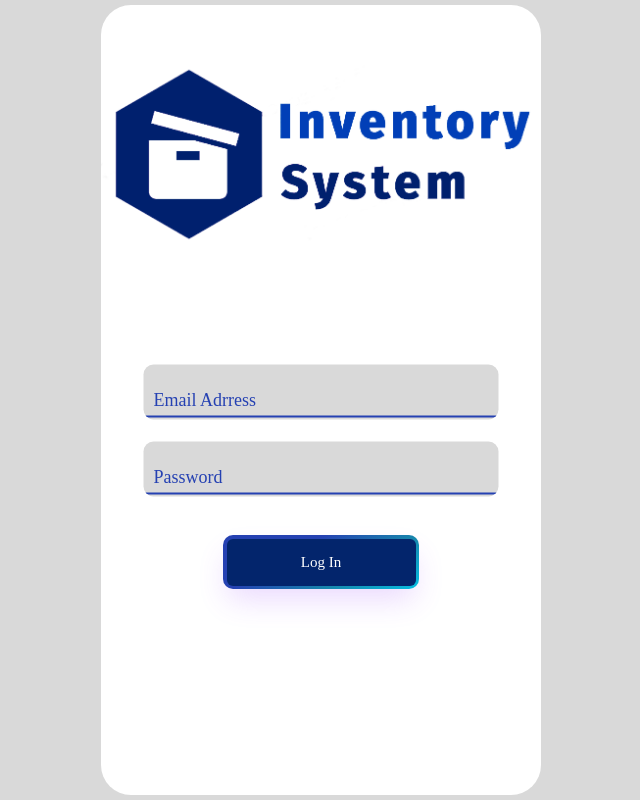
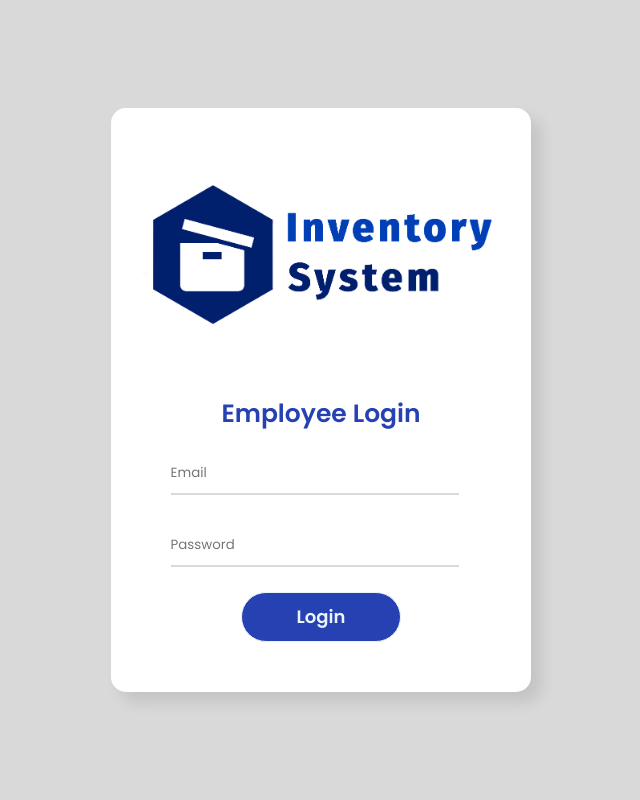
Before and after one commit to Skinde/ERPSoftware, a React (Create React App) app in the folder frontend/: page / in a window 1280 px wide. Shown: the whole page, without its empty margins (319-959 px from the left). Built offline with nearby package versions, Linux system fonts and the light colour scheme.

Commit message:
frontend_14_10

```diff
--- a/frontend/src/index.js
+++ b/frontend/src/index.js
@@ -2,4 +2,10 @@ import React from "react";
 import ReactDOM from "react-dom";
 import App from "./App";
 
-ReactDOM.render(<App />, document.getElementById('root'))
+//ReactDOM.render(<App />, document.getElementById('root'))
+ReactDOM.render(
+    <React.StrictMode>
+        <App/>
+    </React.StrictMode>,
+    document.getElementById('root')
+);
--- a/frontend/src/js/LoginForm.js
+++ b/frontend/src/js/LoginForm.js
@@ -1,58 +1,91 @@
 import React from "react";
+import { useState, useEffect } from "react";
 import './../styles/App_Login.css';
 
-const logo_style = { marginTop: '50px' }
+const logo_style = { marginTop: '25px' }
 const logo = require('./../oficial_logo.png');
 
-function LoginForm() {
+function isEmpty(obj) {
+    for (const property in obj) {
+        return false;
+    }
+    return true;
+}
+
+const LoginForm = () => {
+    const initialValues = { email: "", password: "" };
+    const [formValues, setFormValues] = useState(initialValues);
+    const [formErrors, setFormErrors] = useState({});
+    const [isSubmit, setIsSubmit] = useState(false);
+
+    const handleChange = (e) => {
+        const { name, value } = e.target;
+        setFormValues({ ...formValues, [name]: value });
+    };
+
+    const handleSubmit = (e) => {
+        e.preventDefault();
+        setFormErrors(validate(formValues));
+        setIsSubmit(true);
+
+        if (isEmpty(validate(formValues))) document.theForm.submit();
+    };
+
+    useEffect(() => {
+        console.log(formErrors);
+        if (Object.keys(formErrors).length === 0 && isSubmit) {
+            console.log(formValues);
+        }
+    }, [formErrors]);
+
+    const validate = (values) => {
+        const errors = {};
+        const regex = /^[^\s@]+@[^\s@]+\.[^\s@]{2,}$/i;
+
+        if (!values.email) {
+            errors.email = "Email is required!";
+        } else if (!regex.test(values.email)) {
+            errors.email = "This is not a valid email format!";
+        }
+        if (!values.password) {
+            errors.password = "Password is required";
+        } else if (values.password.length < 4) {
+            errors.password = "Password must be more than 4 characters";
+        } else if (values.password.length > 10) {
+            errors.password = "Password cannot exceed more than 10 characters";
+        }
+        return errors;
+    };
+
     return (
-    <div class="main_login_box">
+    <div class="main-box">
         <div style={logo_style}>
-            <img src={logo} width="440px" alt="Main logo" />
+            <img src={logo} width="360px" alt="Main logo" />
         </div>
 
-        <form class="form" name="e_form" id="form1" required>
-            <input type="text" required="required" name="a" id="aa"/>
-                <label class="lbl-nombre">
-                    <span class="text-nomb">Email Adrress</span>
-                </label>
+        <header>Employee Login</header>
+
+        <form method="post" onSubmit={handleSubmit} name="theForm">
+            <div className="ui form">
+                <div className="txt_field">
+                    <input class="input_e" type="text" name="email" placeholder="Email" value={formValues.email} onChange={handleChange}/>
+                    <span class="bar-line"></span>
+                </div>
+                <p class="error">{formErrors.email}</p>
+
+                <div className="txt_field">
+                    <input class="input_e" type="password" name="password" placeholder="Password" value={formValues.password} onChange={handleChange}/>
+                    <span class="bar-line"></span>
+                </div>
+                <p class="error">{formErrors.password}</p>
+            </div>
+
+            <input type="submit" value="Login" />
         </form>
-
-        <form class="form" name="p_form" id="form2" required>
-            <input type="password" required="required" name="b" id="bb"/>
-                <label class="lbl-nombre">
-                    <span class="text-nomb">Password</span>
-                </label>
-        </form>
-
-        <button id="s_button" class="button-64" type="submit" onClick={submitForm}>
-            <span class="text">Log In</span>
-        </button>
     </div>
     )
 }
 
-document.addEventListener("keypress", function(e) {
-    var f1 = document.forms.form1.a.value;
-    var f2 = document.forms.form2.b.value;
 
-})
-
-// Hiding Pop-up
-document.addEventListener('invalid', (function () {
-    return function (e) {
-      e.preventDefault();
-      document.getElementById("name").focus();
-    };
-})(), true);
-
-function submitForm() {
-    if (document.forms.form1.a.value !== "" && document.forms.form2.b.value !== "") {
-        document.getElementById("form1").submit();
-        document.getElementById("form2").submit();
-        return true;
-    }
-    return false;
-}
 
 export default LoginForm;
--- a/frontend/src/styles/App_Login.css
+++ b/frontend/src/styles/App_Login.css
@@ -1,179 +1,107 @@
+@import url('https://fonts.googleapis.com/css2?family=Noto+Sans:wght@700&family=Poppins:wght@400;500;600&display=swap');
+
+* {
+    margin: 0;
+    padding: 0;
+    box-sizing: border-box;
+    font-family: "Poppins", sans-serif;
+}
 body {
-    background-color: #D9D9D9;
+    width: 100%;
+    height: 100vh;
+    display: flex;
+    align-items: center;
+    justify-content: center;
+    background: #D9D9D9;
 }
 
-.main_login_box {
-    background-color: white;
+/* Main box */
+.main-box{
+    width: 420px;
+    padding: 40px 30px 50px 30px;
+    text-align: center;
 
-    width: 440px;
-    height: 790px;
+    background: white;
+    box-shadow: 10px 10px 15px rgba(0,0,0,0.1);
+    border-radius: 15px;
+}
+.main-box header{
+    font-size: 25px;
+    font-weight: 600;
+    color: #2541b2;
+
+    padding-top: 50px;
+    padding-bottom: 25px;
+}
+.main-box form {
+    padding: 0 20px;
+    box-sizing: border-box;
+}
+/* ------------------- */
+
+/* On form */
+input[type="text"] {
+    color: #333;
+    width: 100%;
+    box-sizing: border-box;
+}:focus{outline: none;}
+input[type="password"] {
+    color: #333;
+    width: 100%;
+    box-sizing: border-box;
+}:focus{outline: none;}
+
+.txt_field {
+    float: left;
+    width: 90%;
+    margin: 15px 3%;
+    position: relative;
+}
+.input_e {
+    border: 0px;
+    padding: 10px 0;
+    border-bottom: 2px solid #D9D9D9;
+}
+.input_e ~ .bar-line {
     position: absolute;
-    top: 50%;
-    left: 50%;
-    transform: translate(-50%, -50%);
+    bottom: 0;
+    left: 0;
+    width: 0;
+    height: 2px;
 
-    border-radius: 30px;
+    background-color: #2541b2;
+    transition: 0.4s;
 }
+.input_e:focus ~ .bar-line {
+    width: 100%;
+    transition: 0.4s;
+}
+/* ------------------- */
 
-/* INPUT FORMAT */
+/* Empty fields errors */
+.error {
+    color: #d23f2f;
+    margin-top: -20px;
+    padding-bottom: 10px;
+}
+/* ------------------- */
 
-.container {
-    width:100%;
-    overflow:auto;
+input[type="submit"]{
+    width: 50%;
+    height: 50px;
+    border: 1px solid;
+    background: #2541b2;
+    border-radius: 25px;
+    font-size: 18px;
+    color: #e9f4fb;
+    font-weight: 700;
+    cursor: pointer;
+    outline: none;
+
+    margin-top: 10px;
 }
-
-.form {
-    width:50%;
-    height:100px;
-    float:left;
+input[type="submit"]:hover{
+    border-width: 2.5px;
+    border-color: white;
+    transition: .1s;
 }
-
-.form1 {
-    background:#ccc;
-}
-
-.form2 {
-    background:#999;
-}
-
-@import url('https://fonts.googleapis.com/css?family=Dekko');
-@import url('https://fonts.googleapis.com/css?family=Abel');
-.form{
-    width: 355px;
-    height: 55px;
-    max-width: 400px;
-    position: relative;
-    overflow: hidden;
-
-    /* --------------------------- */
-    margin-top: 5%;
-    margin-left: 50%;
-    transform: translate(-50%, 150%);
-
-    background-color: #D9D9D9;
-    border-radius: 10px;
-    border-color: #D9D9D9;
-
-    font-family: Abel;
-    font-size: 18px;
-}
-.form input{
-    width: 100%;
-    height: 100%;
-    background: none;
-
-    /* Font at writing */
-    color: #03256c;
-    padding-top: 10px;
-    border: none;
-    outline: 0px;
-
-    padding-left: 10px;
-    font-family: Abel;
-    font-size: 16px;
-
-}
-.form .lbl-nombre { /*Line - Before */
-    width: 100%;
-    height: 100%;
-    bottom: 2px;
-    position: absolute;
-
-    pointer-events: none;
-    border-bottom: 2px solid #2541B2;
-}
-.form .lbl-nombre:after { /* Line - After */
-    content: '';
-    position: absolute;
-    left: 0;
-    bottom: -1px;
-    width: 100%;
-    height: 100%;
-    border-bottom: 3px solid #03256c;
-    transform: translateX(-100%);
-    transition: all 0.3s ease;
-}
-.text-nomb { /* Case name */
-    position: absolute;
-    bottom: 5px;
-    left: 0;
-    transition: all 0.3s ease;
-    color: #2541B2;
-
-    margin-left: 10px;
-}
-.form input:focus + .lbl-nombre .text-nomb, .form input:valid + .lbl-nombre .text-nomb{
-    transform: translateY(-100%);
-    font-size: 16px;
-    color: #03256c;
-}
-.form input:focus + .lbl-nombre:after, .form input:valid + .lbl-nombre:after{
-    transform: translateX(0%);
-}
-@media only screen and (min-width:320px) and (max-width:768px){
-    .form{
-        width:85%;
-    }
-}
-
-/* SUBMIT BUTTON FORMAT */
-
-.button-64 {
-    max-width: 100%;
-    min-width: 110px;
-
-    align-items: center;
-    justify-content: center;
-    padding: 3.5px;
-    border: 0;
-    border-radius: 10px;
-
-    /* Centering */
-    margin: 0;
-    position: absolute;
-    top: 50%;
-    left: 50%;
-    -ms-transform: translate(-50%, -50%);
-    transform: translate(-50%, 250%);
-
-    background-image: linear-gradient(150deg, #2541B2 35%,#1786AC, #06BEE1);
-    box-shadow: rgba(151, 65, 252, 0.2) 0 15px 30px -5px;
-    box-sizing: border-box;
-
-    display: flex;
-    line-height: 1em;
-    text-decoration: none;
-    user-select: none;
-    -webkit-user-select: none;
-    touch-action: manipulation;
-    white-space: nowrap;
-    cursor: pointer;
-
-    font-family: Abel;
-    font-size: 15px;
-    color: #FFFFFF;
-}
-
-.button-64:active, .button-64:hover {
-    outline: 0;
-}
-
-.button-64 span {
-    background-color: #03256c;
-    padding: 16px 24px;
-    border-radius: 6px;
-    width: 100%;
-    height: 100%;
-    transition: 300ms;
-}
-
-.button-64:hover span {
-    background: none;
-}
-
-@media (min-width: 768px) {
-    .button-64 {
-        font-size: 15px;
-        min-width: 196px;
-    }
-}
```
